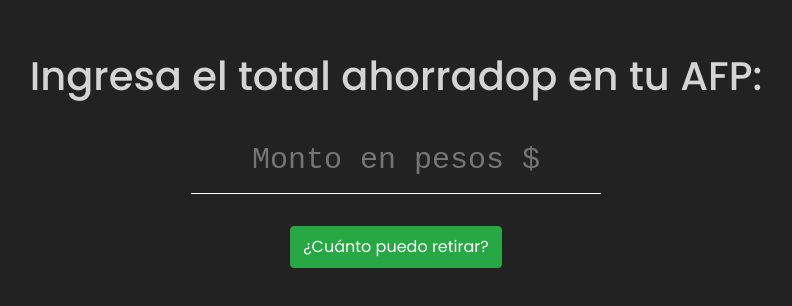
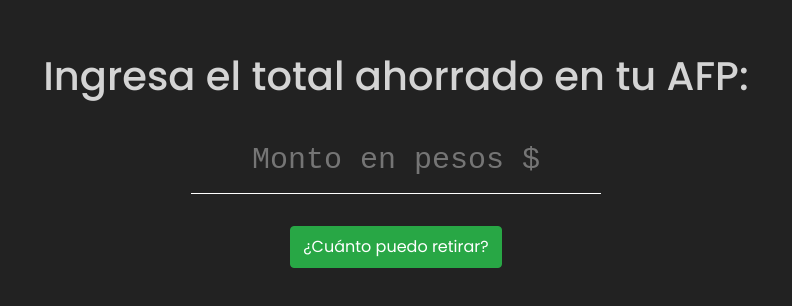
Before and after one commit to bludeapps/bludeapps.github.io, a plain HTML site: page afp/index.html in a window 1280 px wide. Shown: the part 254-560 px from the top of the page, without its empty margins (244-1036 px from the left). Drawn offline with nearby package versions, Linux system fonts and the light colour scheme.

Commit message:
Update index.html

```diff
--- a/afp/index.html
+++ b/afp/index.html
@@ -13,7 +13,7 @@
 <body>
     <section>
         <div class="main">
-            <p>Ingresa el total ahorradop en tu AFP:</p>
+            <p>Ingresa el total ahorrado en tu AFP:</p>
             <input type="text" placeholder="Monto en pesos $" class="mb-2" id="monto-input">
             <button onclick="calcula()" value="val" type="button" class="btn btn-success mt-4 py-2" data-toggle="modal" data-target="#ans">¿Cuánto puedo retirar?</button>
         </div>
```
